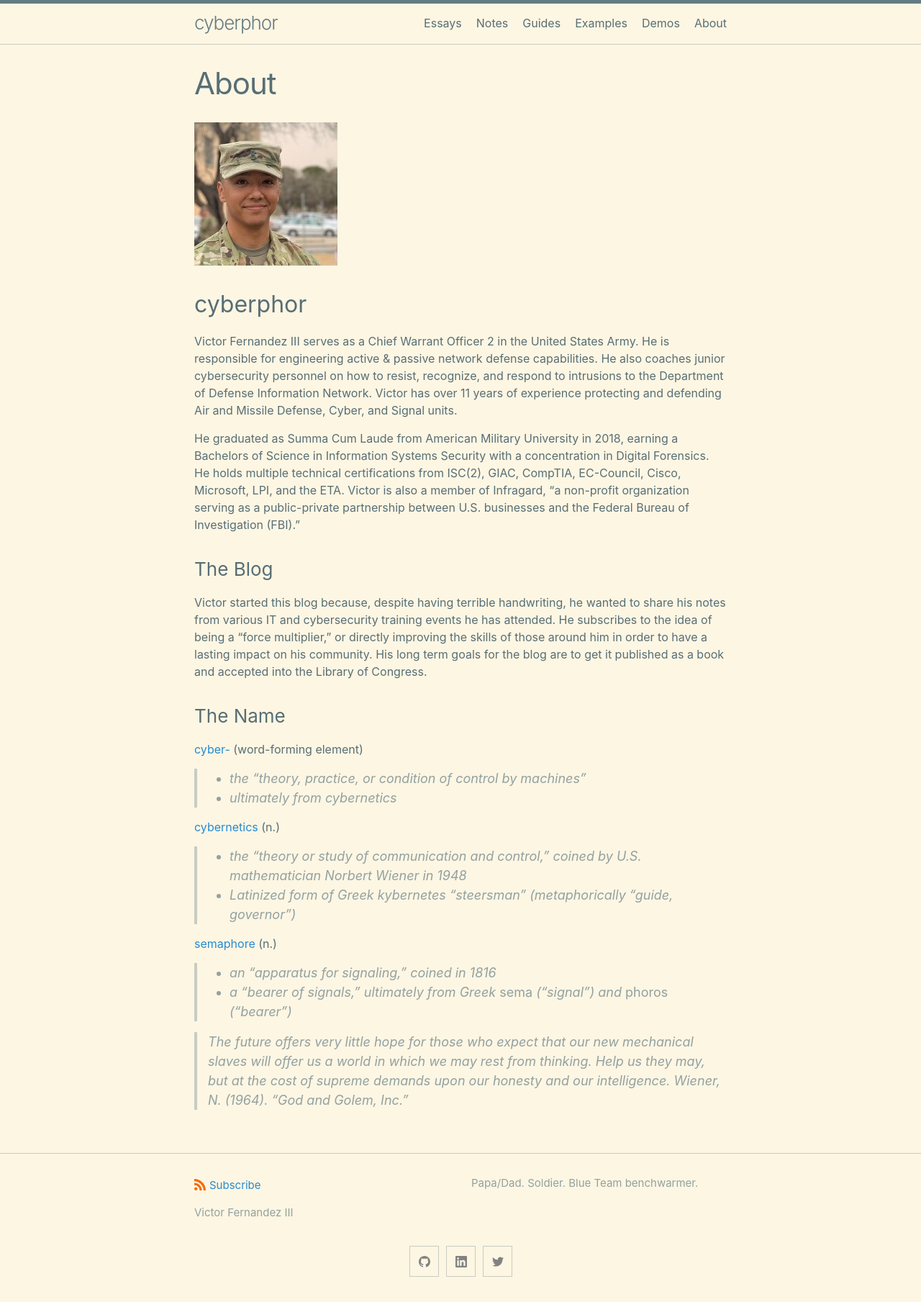
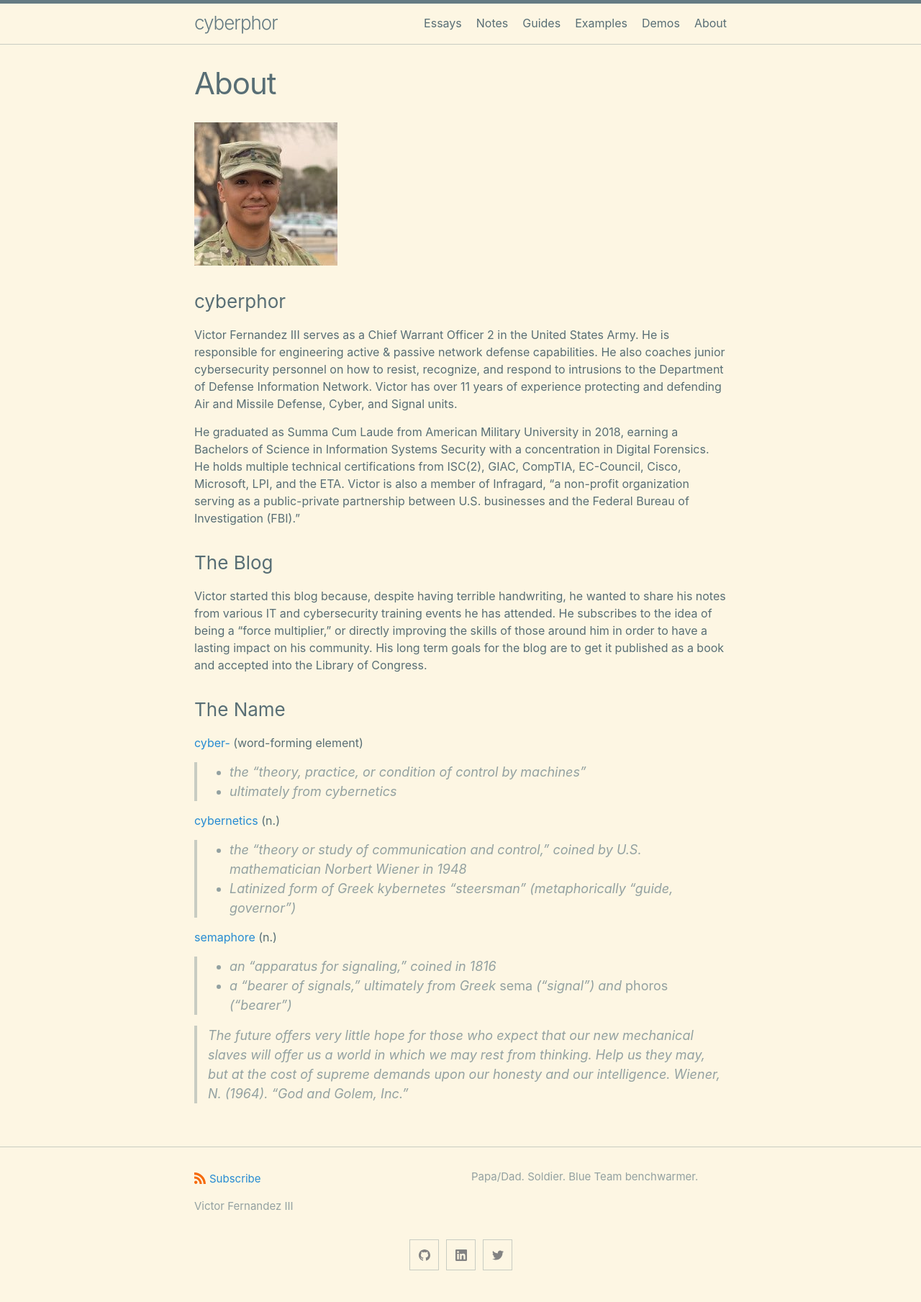
Before and after one commit to cyberphor/blog, a Jekyll site: the page built from about.md, in a window 1280 px wide. Shown: the whole page at 72% size. Built offline with Jekyll 4.4.1, drawn with Linux system fonts in a browser that asks for light colours.

```diff
--- a/about.md
+++ b/about.md
@@ -5,7 +5,7 @@ permalink: 'about'
 ---
 
 ![cyberphor.jpg]({{ site.url}}{{ site.baseurl }}/assets/profile.jpg)
-## cyberphor
+### cyberphor
 Victor Fernandez III serves as a Chief Warrant Officer 2 in the United States Army. He is responsible for engineering active & passive network defense capabilities. He also coaches junior cybersecurity personnel on how to resist, recognize, and respond to intrusions to the Department of Defense Information Network. Victor has over 11 years of experience protecting and defending Air and Missile Defense, Cyber, and Signal units.
 
 He graduated as Summa Cum Laude from American Military University in 2018, earning a Bachelors of Science in Information Systems Security with a concentration in Digital Forensics. He holds multiple technical certifications from ISC(2), GIAC, CompTIA, EC-Council, Cisco, Microsoft, LPI, and the ETA. Victor is also a member of Infragard, “a non-profit organization serving as a public-private partnership between U.S. businesses and the Federal Bureau of Investigation (FBI).”
```
